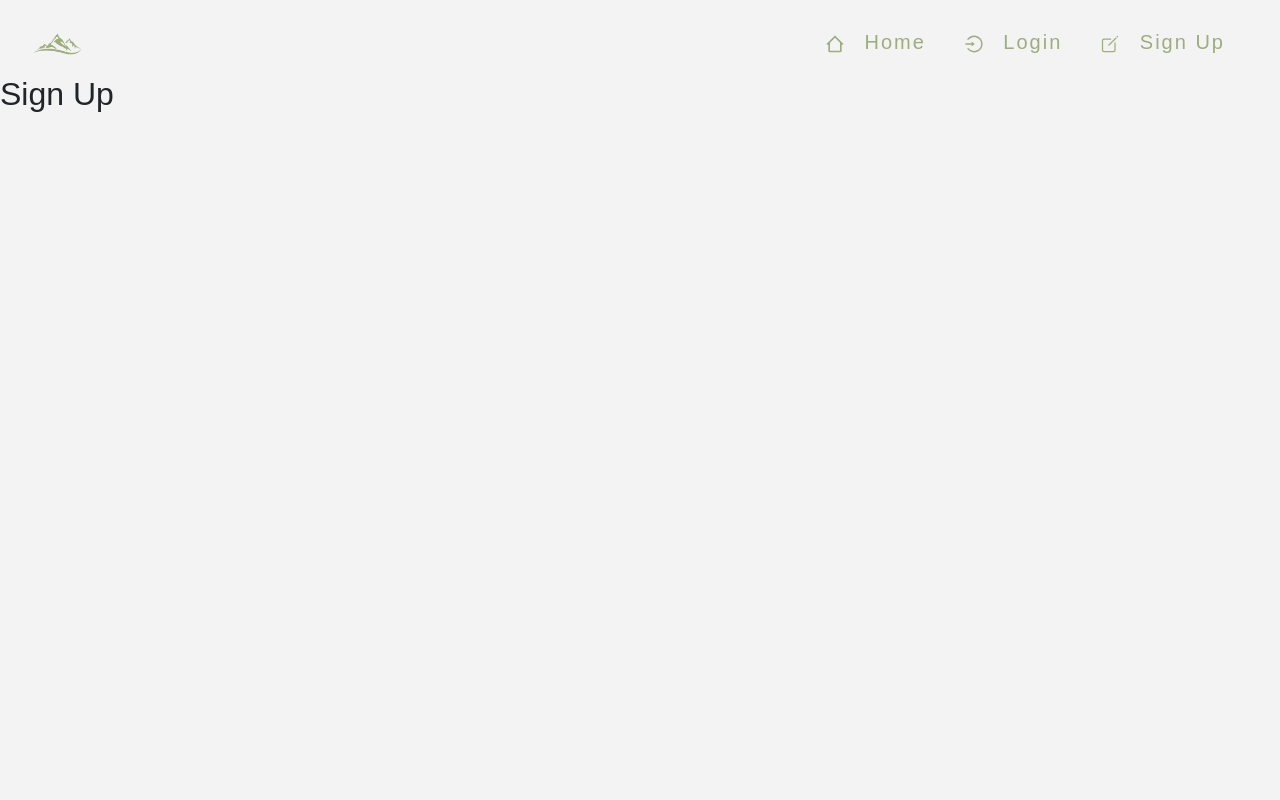
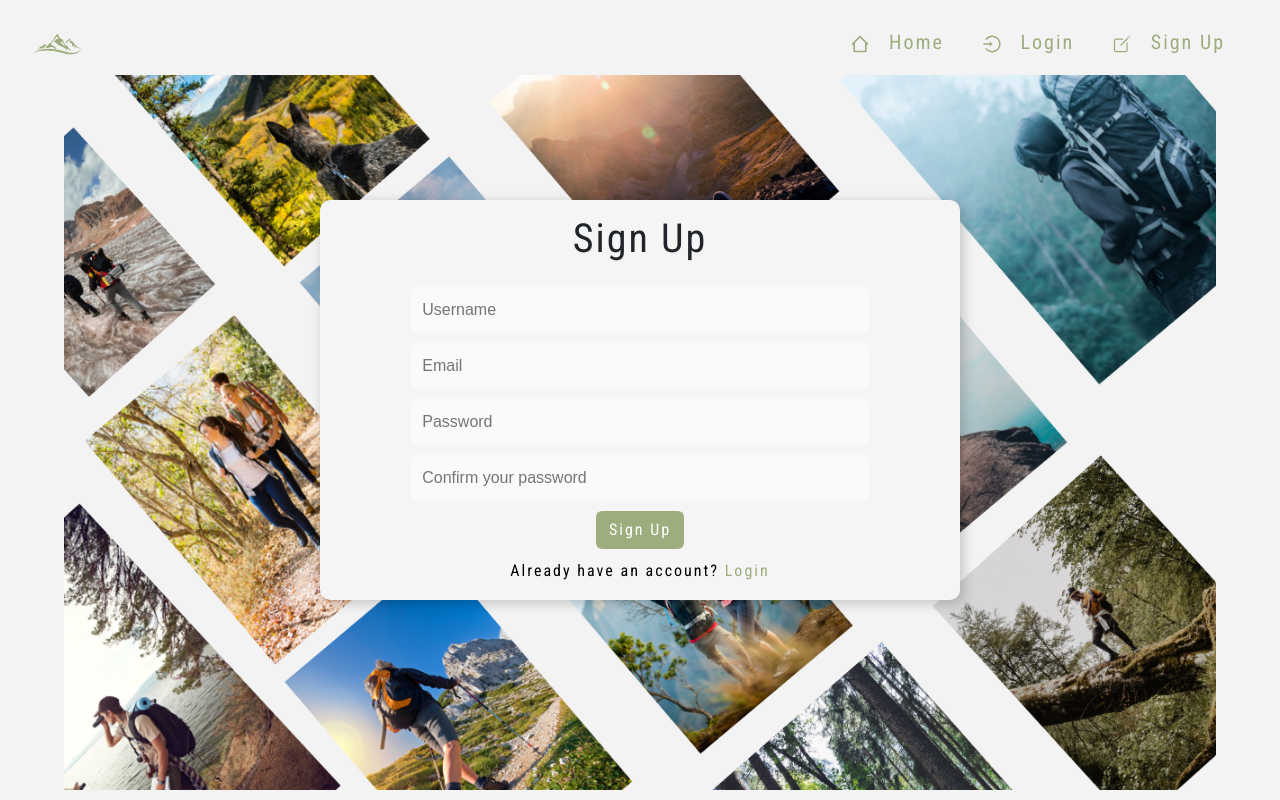
Before and after one commit to GavPri/hike-scout-fe, a React (Create React App) app: page /signup in a window 1280 px wide. Built offline with nearby package versions, Linux system fonts and the light colour scheme.

Commit message:
design sign up form

```diff
--- a/public/index.html
+++ b/public/index.html
@@ -10,13 +10,11 @@
       content="Web site created using create-react-app"
     />
     <!-- Google fonts -->
+    <link rel="preconnect" href="https://fonts.googleapis.com" />
+    <link rel="preconnect" href="https://fonts.gstatic.com" crossorigin />
     <link
+      href="https://fonts.googleapis.com/css2?family=Roboto+Condensed&display=swap"
       rel="stylesheet"
-      href="https://fonts.googleapis.com/css?family=Montserrat:400,700&display=swap"
-    />
-    <link
-      rel="stylesheet"
-      href="https://fonts.googleapis.com/css?family=Lora:400,400i&display=swap"
     />
 
     <!-- Bootstrap CSS -->
--- a/src/App.js
+++ b/src/App.js
@@ -2,6 +2,7 @@ import NavBar from "./components/NavBar";
 import styles from "./App.module.css";
 import { Container } from "react-bootstrap";
 import { BrowserRouter as Router, Route, Switch } from "react-router-dom";
+import SignUpForm from "./components/pages/auth/SignUpForm";
 
 function App() {
   return (
@@ -9,7 +10,7 @@ function App() {
       <NavBar />
       <Switch>
         <Route path="/" exact render={() => <h1>Home Page</h1>} />
-        <Route path="/signup" exact render={() => <h2>Sign Up</h2>} />
+        <Route path="/signup" exact render={() => <SignUpForm />} />
       </Switch>
     </div>
   );
--- a/src/App.module.css
+++ b/src/App.module.css
@@ -3,3 +3,16 @@
   min-height: 100vh;
   background-color: rgb(243, 243, 243);
 }
+
+h1,
+h2,
+h3,
+h4,
+h5,
+h6,
+label,
+p,
+a {
+  font-family: "Roboto Condensed", sans-serif;
+  letter-spacing: 2px;
+}
--- /dev/null
+++ b/src/components/css/SignUpFormPage.module.css
@@ -0,0 +1,116 @@
+.SignUpBody {
+  height: calc(100vh - 85px);
+  width: 90vw;
+  margin: 0 auto;
+  display: flex;
+  justify-content: center;
+  align-items: center;
+}
+
+.SignUpBody img {
+  height: 100%;
+  width: 100%;
+}
+
+.FormContainer {
+  position: absolute;
+  top: 50%;
+  left: 50%;
+  transform: translate(-50%, -50%);
+  background-color: whitesmoke;
+  height: 50vh;
+  width: 50vw;
+  padding: 15px;
+  border-radius: 10px;
+  box-shadow: 3px 3px 11px 1.5px #0000002b;
+  display: flex;
+  flex-direction: column;
+  align-items: center;
+  justify-content: space-evenly;
+}
+.FormContainer h1 {
+  text-align: center;
+  padding-bottom: 1rem;
+}
+.FormContainer p {
+  text-align: center;
+  border-bottom: 1px solid transparent;
+}
+
+.FormContainer p span {
+  color: #9dad7d;
+}
+
+.FormContainer p:hover {
+  cursor: pointer;
+  border-bottom: 1px solid #9dad7d;
+  transition: 0.35s ease-in-out;
+}
+
+form {
+  display: flex;
+  flex-direction: column;
+  width: 100%;
+  align-items: center;
+  margin-bottom: 10px;
+}
+
+label {
+  display: none;
+}
+
+form input {
+  margin-bottom: 2rem;
+}
+
+.Button {
+  background-color: #9dad7d;
+  border: 1px solid transparent;
+  font-family: "Roboto Condensed", sans-serif;
+  letter-spacing: 2px;
+}
+
+.Button:hover {
+  background-color: whitesmoke;
+  color: #9dad7d;
+  border: 1px solid #9dad7d;
+  transition: 0.3s ease-in-out;
+}
+
+form input,
+form select {
+  padding: 10px;
+  border-radius: 8px;
+  border: none;
+  background-color: #ffffff6d;
+  width: 75%;
+  outline: none;
+  color: #9dad7d;
+  margin-bottom: 10px;
+  border: 1px solid transparent;
+}
+
+form input:focus,
+form select:focus,
+form input:hover,
+form select:hover {
+  border: 1px solid #9dad7d;
+}
+
+.LinkP {
+  color: black;
+}
+
+@media screen and (max-width: 964px) {
+  .SignUpBody img {
+    display: none;
+  }
+  .FormContainer {
+    width: 80vw;
+    height: 80%;
+  }
+
+  form input {
+    margin-bottom: 35px;
+  }
+}
--- /dev/null
+++ b/src/components/pages/auth/SignUpForm.js
@@ -0,0 +1,36 @@
+import React from "react";
+import css from "../../css/SignUpFormPage.module.css";
+import signup from "../../../assets/signup.png";
+import { Button } from "react-bootstrap";
+import { Link } from "react-router-dom/cjs/react-router-dom.min";
+
+function SignUpForm() {
+  return (
+    <div className={css.SignUpBody}>
+      <img src={signup} alt="" />
+      <div className={css.FormContainer}>
+        <h1>Sign Up</h1>
+        <form>
+          <label>Username</label>
+          <input type="text" placeholder="Username" />
+          <label>email</label>
+          <input type="text" placeholder="Email" />
+          <label>Password</label>
+          <input type="text" placeholder="Password" />
+          <label>Confirm your password</label>
+          <input type="text" placeholder="Confirm your password" />
+          <Button variant="primary" className={css.Button}>
+            Sign Up
+          </Button>
+        </form>
+        <Link to="/login">
+        <p className={css.LinkP}>
+          Already have an account? <span>Login</span>
+        </p>
+        </Link>
+      </div>
+    </div>
+  );
+}
+
+export default SignUpForm;
```
Also changed, not shown: src/assets/signup.png (added).
